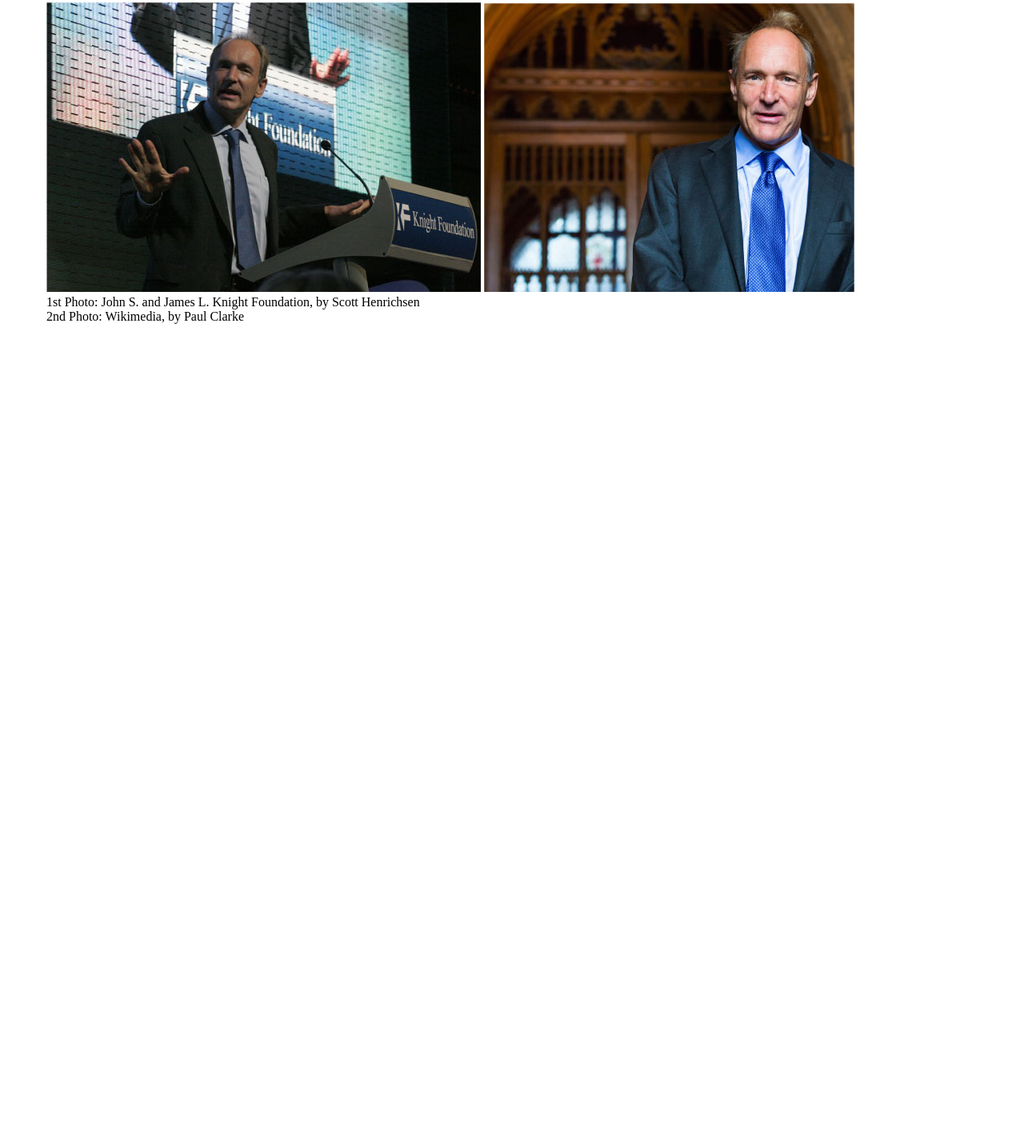
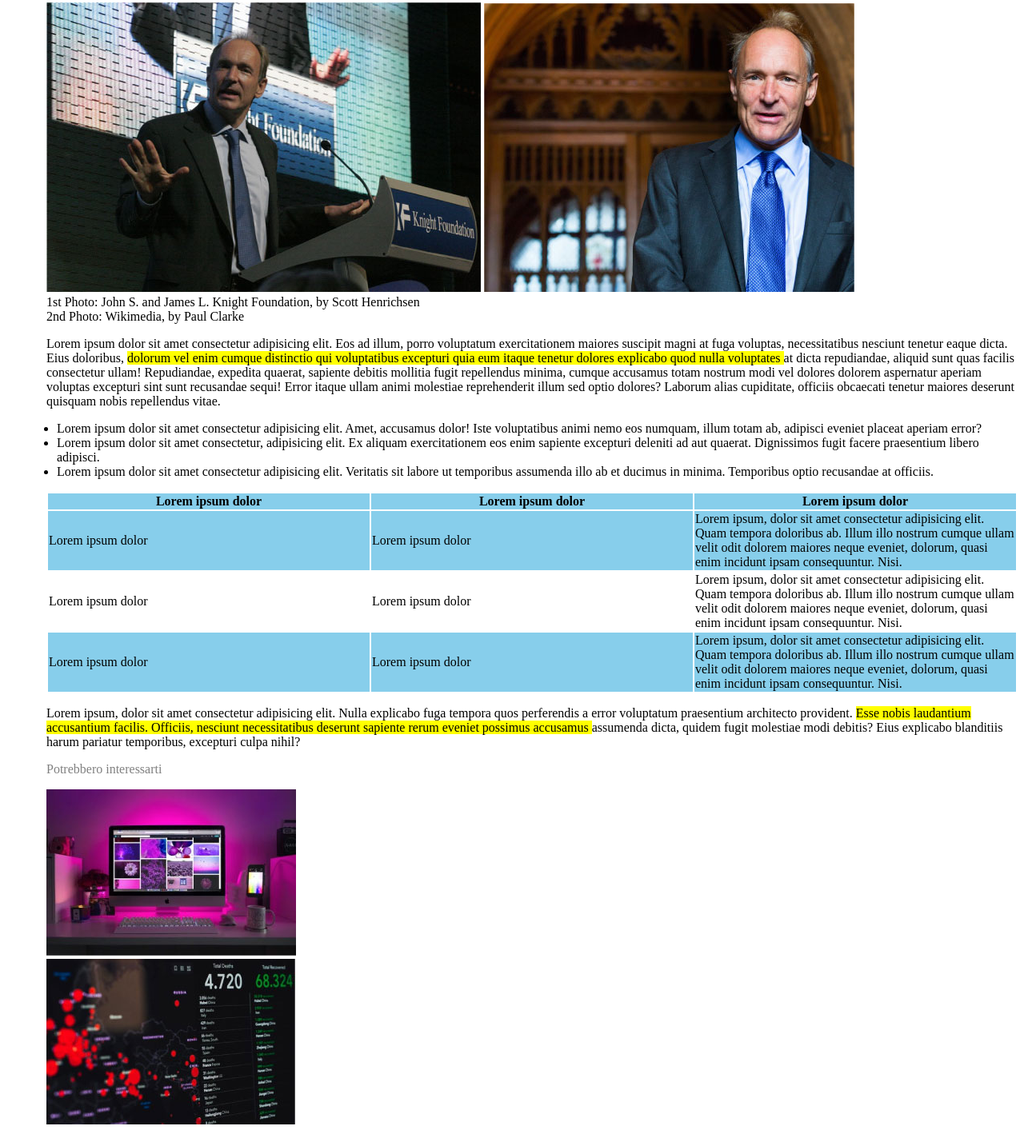
Before and after one commit to davidelunetta/html-css-booleaner, a plain HTML site: page index.html in a window 1280 px wide. Shown: the part 387-1805 px from the top of the page at 80% size. Before the commit the page ends 808 px from the top, so only its background shows below. Drawn offline with Linux system fonts and the light colour scheme.

Commit message:
added-text

```diff
--- a/css/style.css
+++ b/css/style.css
@@ -1,3 +1,4 @@
+
 .pattern{
     height: 180px;
     background-image: url(../img/pattern.png);
@@ -36,3 +37,42 @@ h1{
     margin-top: 0px;
     margin-left: 50px;
 }
+
+span{
+    background-color: yellow;
+}
+
+th{
+    width: 400px;
+}
+.prima-riga{
+
+    background-color: skyblue;
+}
+.seconda-riga{
+    background-color: skyblue;
+}
+
+.quarta-riga{
+    background-color: skyblue;
+}
+
+.lorem1{
+    margin-left: 50px;
+}
+
+ul{
+    margin-left: 23px;
+}
+
+table{
+    margin-left: 50px;
+}
+
+footer{
+    margin-left: 50px;
+}
+
+.consigli{
+    color: gray;
+}
--- a/index.html
+++ b/index.html
@@ -10,10 +10,50 @@
     <div class="pattern">
         <img class="logo" src="img/logo.svg" alt="logo">
     </div>
+    <main>
         <h1>Internet deve essere al servizio del "bene pubblico": il manifesto di Tim Berners-Lee</h1>
         <p class="autore">Scritto da The Booleaner <br>il 10/10/2020</p>
         <img class="tim1" src="img/tim-1.jpg" alt="tim-berners-lee"> <img src="img/tim-2.jpg" alt="tim-berners-lee">
         <p class="description">1st Photo: John S. and James L. Knight Foundation, by Scott Henrichsen <br>2nd Photo: Wikimedia, by Paul Clarke</p>
+        <p class="lorem1">Lorem ipsum dolor sit amet consectetur adipisicing elit. Eos ad illum, porro voluptatum exercitationem maiores suscipit magni at fuga voluptas, necessitatibus nesciunt tenetur eaque dicta. Eius doloribus, <span> dolorum vel enim cumque distinctio qui voluptatibus excepturi quia eum itaque tenetur dolores explicabo quod nulla voluptates </span>at dicta repudiandae, aliquid sunt quas facilis consectetur ullam! Repudiandae, expedita quaerat, sapiente debitis mollitia fugit repellendus minima, cumque accusamus totam nostrum modi vel dolores dolorem aspernatur aperiam voluptas excepturi sint sunt recusandae sequi! Error itaque ullam animi molestiae reprehenderit illum sed optio dolores? Laborum alias cupiditate, officiis obcaecati tenetur maiores deserunt quisquam nobis repellendus vitae.</p>
+        <ul>
+            <li>Lorem ipsum dolor sit amet consectetur adipisicing elit. Amet, accusamus dolor! Iste voluptatibus animi nemo eos numquam, illum totam ab, adipisci eveniet placeat aperiam error?</li>
+            <li>Lorem ipsum dolor sit amet consectetur, adipisicing elit. Ex aliquam exercitationem eos enim sapiente excepturi deleniti ad aut quaerat. Dignissimos fugit facere praesentium libero adipisci.</li>
+            <li>Lorem ipsum dolor sit amet consectetur adipisicing elit. Veritatis sit labore ut temporibus assumenda illo ab et ducimus in minima. Temporibus optio recusandae at officiis.</li>
+        </ul>
+        <table>
+            <tr class="prima-riga">
+                <th>Lorem ipsum dolor</th><!--
+                --><th>Lorem ipsum dolor</th>
+                <th>Lorem ipsum dolor</th>
+            </tr>
+            <tr class="seconda-riga">
+                <td>Lorem ipsum dolor</td>
+                <td>Lorem ipsum dolor</td>
+                <td>Lorem ipsum, dolor sit amet consectetur adipisicing elit. Quam tempora doloribus ab. Illum illo nostrum cumque ullam velit odit dolorem maiores neque eveniet, dolorum, quasi enim incidunt ipsam consequuntur. Nisi.</td>
+            </tr>
+            <tr>
+                <td>Lorem ipsum dolor</td>
+                <td>Lorem ipsum dolor</td>
+                <td>Lorem ipsum, dolor sit amet consectetur adipisicing elit. Quam tempora doloribus ab. Illum illo nostrum cumque ullam velit odit dolorem maiores neque eveniet, dolorum, quasi enim incidunt ipsam consequuntur. Nisi.</td>
+            </tr>
+            <tr class="quarta-riga">
+                <td>Lorem ipsum dolor</td>
+                <td>Lorem ipsum dolor</td>
+                <td>Lorem ipsum, dolor sit amet consectetur adipisicing elit. Quam tempora doloribus ab. Illum illo nostrum cumque ullam velit odit dolorem maiores neque eveniet, dolorum, quasi enim incidunt ipsam consequuntur. Nisi.</td>
+            </tr>
+        </table>
+        <p class="lorem1">Lorem ipsum, dolor sit amet consectetur adipisicing elit. Nulla explicabo fuga tempora quos perferendis a error voluptatum praesentium architecto provident. <span> Esse nobis laudantium accusantium facilis. Officiis, nesciunt necessitatibus deserunt sapiente rerum eveniet possimus accusamus </span>assumenda dicta, quidem fugit molestiae modi debitis? Eius explicabo blanditiis harum pariatur temporibus, excepturi culpa nihil?</p>
+    </main>
+    <footer>
+        <p class="consigli">Potrebbero interessarti</p>
+         <img src="img/monitor.jpg" alt="">
+         <div>
+             <img src="img/graph.jpg" alt="">
+         </div>
+
+
+    </footer>
 
 
 
```
Lines whose indentation alone changed are shown as unchanged.
